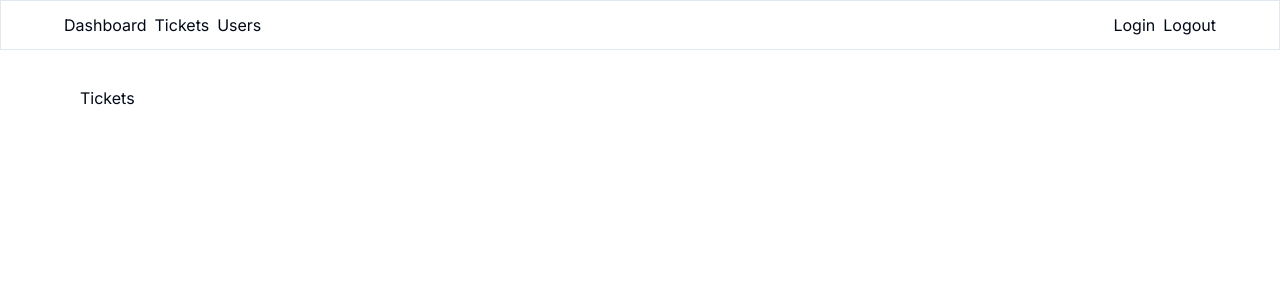
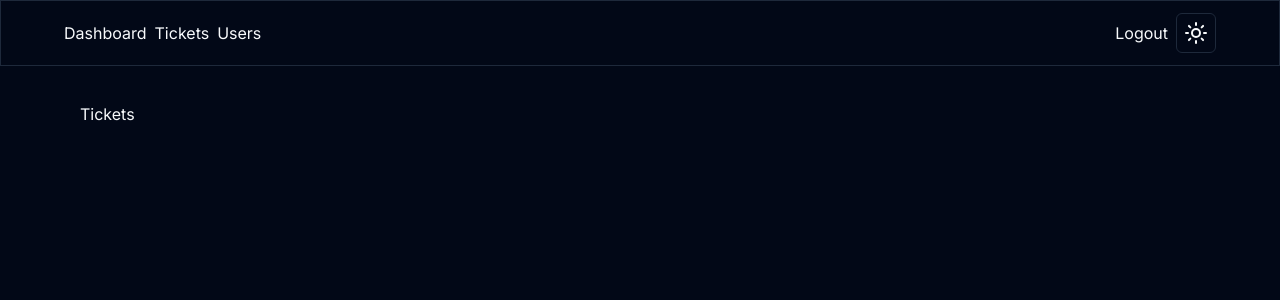
Before and after one commit to SAIDOU11/App-Ticketing, a Next.js app in the folder ticketapp/: page /tickets in a window 1280 px wide. Shown: the top 300 px of the page. Built offline with nearby package versions, Linux system fonts and the light colour scheme.

Commit message:
toggle button

```diff
--- a/ticketapp/app/layout.tsx
+++ b/ticketapp/app/layout.tsx
@@ -2,6 +2,7 @@
 import { Inter } from "next/font/google";
 import "./globals.css";
 import MainNav from "@/components/Main";
+import { ThemeProvider } from "@/components/theme-provider";
 
 const inter = Inter({ subsets: ["latin"] });
 
@@ -18,6 +19,12 @@
   return (
     <html lang="en">
       <body className={inter.className}>
+        <ThemeProvider
+          attribute="class"
+          defaultTheme="dark"
+          enableSystem
+          disableTransitionOnChange
+        >
           <nav className="flex flex-col items-center border borber-b mb-5 py-3 px-5">
             <div className="max-w-6xl w-full">
               <MainNav />
@@ -26,6 +33,7 @@
           <main className="flex flex-col items-center ">
             <div className="max-w-6xl w-full">{children}</div>
           </main>
+        </ThemeProvider>
       </body>
     </html>
   );
--- a/ticketapp/components/Main.tsx
+++ b/ticketapp/components/Main.tsx
@@ -1,4 +1,5 @@
 import Link from "next/link";
+import ToggleMode from "./ToggleMode";
 
 const MainNav = () => {
   return (
@@ -9,8 +10,8 @@
         <Link href="/users">Users</Link>
       </div>
       <div className="flex items-center gap-2">
-        <Link href="/">Login</Link>
         <Link href="/">Logout</Link>
+        <ToggleMode />
       </div>
     </div>
   );
--- /dev/null
+++ b/ticketapp/components/ToggleMode.tsx
@@ -0,0 +1,37 @@
+"use client";
+
+import { useState, useEffect } from "react";
+import { useTheme } from "next-themes";
+import { Moon, Sun } from "lucide-react";
+import { Button } from "./ui/button";
+
+const ToggleMode = () => {
+  const { theme, setTheme } = useTheme();
+  const [mounted, setMounted] = useState(false);
+
+  useEffect(() => {
+    setMounted(true);
+  }, []);
+
+  if (!mounted) {
+    return <Button variant={"outline"} size="icon" disabled={true}></Button>;
+  }
+
+  const dark = theme === "dark";
+
+  return (
+    <Button
+      variant={"outline"}
+      size="icon"
+      onClick={() => setTheme(`${dark ? "light" : "dark"}`)}
+    >
+      {dark ? (
+        <Sun className="hover:cursor-pointer hover:text-primary" />
+      ) : (
+        <Moon className="hover:cursor-pointer hover:text-primary" />
+      )}
+    </Button>
+  );
+};
+
+export default ToggleMode;
--- /dev/null
+++ b/ticketapp/components/theme-provider.tsx
@@ -0,0 +1,9 @@
+"use client";
+
+import * as React from "react";
+import { ThemeProvider as NextThemesProvider } from "next-themes";
+import { type ThemeProviderProps } from "next-themes/dist/types";
+
+export function ThemeProvider({ children, ...props }: ThemeProviderProps) {
+  return <NextThemesProvider {...props}>{children}</NextThemesProvider>;
+}
--- /dev/null
+++ b/ticketapp/components/ui/button.tsx
@@ -0,0 +1,56 @@
+import * as React from "react"
+import { Slot } from "@radix-ui/react-slot"
+import { cva, type VariantProps } from "class-variance-authority"
+
+import { cn } from "@/lib/utils"
+
+const buttonVariants = cva(
+  "inline-flex items-center justify-center whitespace-nowrap rounded-md text-sm font-medium ring-offset-background transition-colors focus-visible:outline-none focus-visible:ring-2 focus-visible:ring-ring focus-visible:ring-offset-2 disabled:pointer-events-none disabled:opacity-50",
+  {
+    variants: {
+      variant: {
+        default: "bg-primary text-primary-foreground hover:bg-primary/90",
+        destructive:
+          "bg-destructive text-destructive-foreground hover:bg-destructive/90",
+        outline:
+          "border border-input bg-background hover:bg-accent hover:text-accent-foreground",
+        secondary:
+          "bg-secondary text-secondary-foreground hover:bg-secondary/80",
+        ghost: "hover:bg-accent hover:text-accent-foreground",
+        link: "text-primary underline-offset-4 hover:underline",
+      },
+      size: {
+        default: "h-10 px-4 py-2",
+        sm: "h-9 rounded-md px-3",
+        lg: "h-11 rounded-md px-8",
+        icon: "h-10 w-10",
+      },
+    },
+    defaultVariants: {
+      variant: "default",
+      size: "default",
+    },
+  }
+)
+
+export interface ButtonProps
+  extends React.ButtonHTMLAttributes<HTMLButtonElement>,
+    VariantProps<typeof buttonVariants> {
+  asChild?: boolean
+}
+
+const Button = React.forwardRef<HTMLButtonElement, ButtonProps>(
+  ({ className, variant, size, asChild = false, ...props }, ref) => {
+    const Comp = asChild ? Slot : "button"
+    return (
+      <Comp
+        className={cn(buttonVariants({ variant, size, className }))}
+        ref={ref}
+        {...props}
+      />
+    )
+  }
+)
+Button.displayName = "Button"
+
+export { Button, buttonVariants }
--- a/ticketapp/package.json
+++ b/ticketapp/package.json
@@ -9,10 +9,12 @@
     "lint": "next lint"
   },
   "dependencies": {
+    "@radix-ui/react-slot": "^1.1.0",
     "class-variance-authority": "^0.7.0",
     "clsx": "^2.1.1",
     "lucide-react": "^0.408.0",
     "next": "14.2.5",
+    "next-themes": "^0.3.0",
     "react": "^18",
     "react-dom": "^18",
     "tailwind-merge": "^2.4.0",
```
Also changed, not shown: 1 other file (tests, documents, lock files or other folders). Lines whose indentation alone changed are shown as unchanged.
